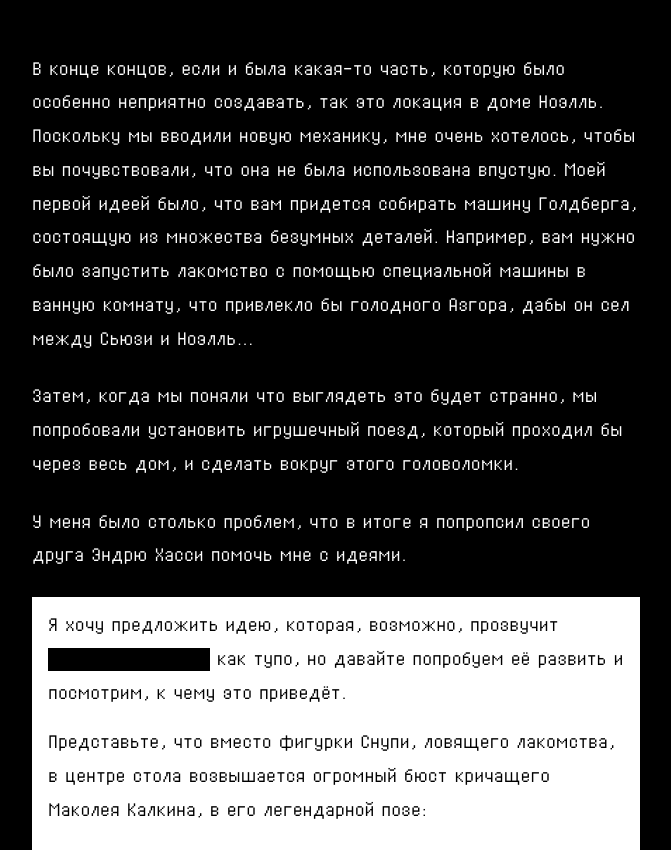
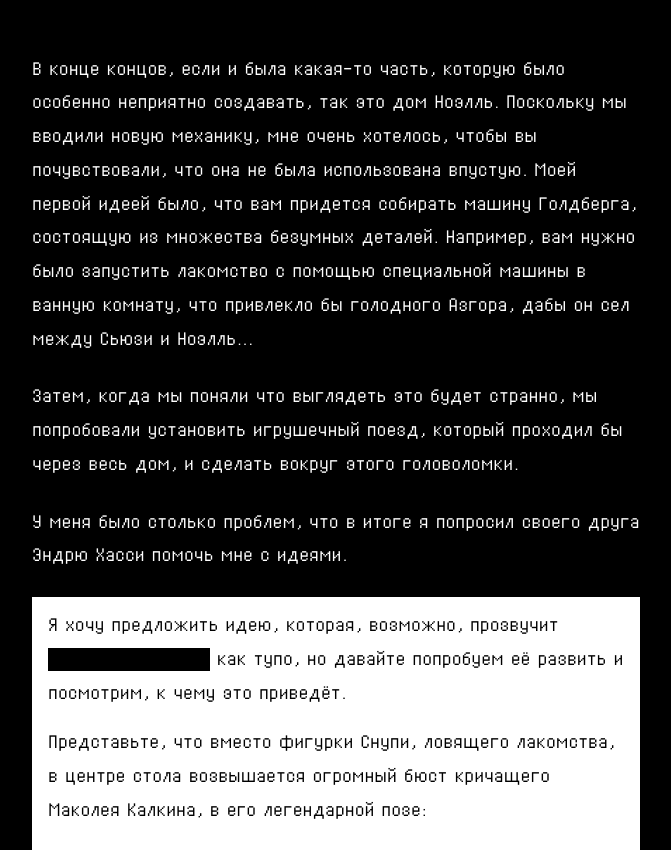
Before and after one commit to dumpycats/chapter3-4, a plain HTML site: page index.html in a window 1280 px wide. Shown: the part 10578-11428 px from the top of the page, without its empty margins (304-975 px from the left). Drawn offline with Linux system fonts and the light colour scheme.

Commit message:
Small fix

```diff
--- a/index.html
+++ b/index.html
@@ -309,7 +309,7 @@
           последовательное развитие сюжетных событий, из-за чего появление Старика ощущалось очень слабо. Поэтому
           структура была изменена на линейную, как и всё остальное (лол).</p>
 
-        <p>В конце концов, если и была какая-то часть, которую было особенно неприятно создавать, так это локация в доме
+        <p>В конце концов, если и была какая-то часть, которую было особенно неприятно создавать, так это дом
           Ноэлль. Поскольку мы вводили новую механику, мне очень хотелось, чтобы вы почувствовали, что она не была
           использована впустую. Моей первой идеей было, что вам придется собирать машину Голдберга, состоящую из
           множества безумных деталей. Например, вам нужно было запустить лакомство с помощью специальной машины в ванную
@@ -318,7 +318,7 @@
         <p>Затем, когда мы поняли что выглядеть это будет странно, мы попробовали установить игрушечный поезд, который
           проходил бы через весь дом, и сделать вокруг этого головоломки.</p>
 
-        <p>У меня было столько проблем, что в итоге я попропсил своего друга Эндрю Хасси помочь мне с идеями.</p>
+        <p>У меня было столько проблем, что в итоге я попросил своего друга Эндрю Хасси помочь мне с идеями.</p>
 
         <div class="flex flex-col gap-4 px-4 py-3 font-sans text-black bg-white">
           <p>Я хочу предложить идею, которая, возможно, прозвучит <span
```
